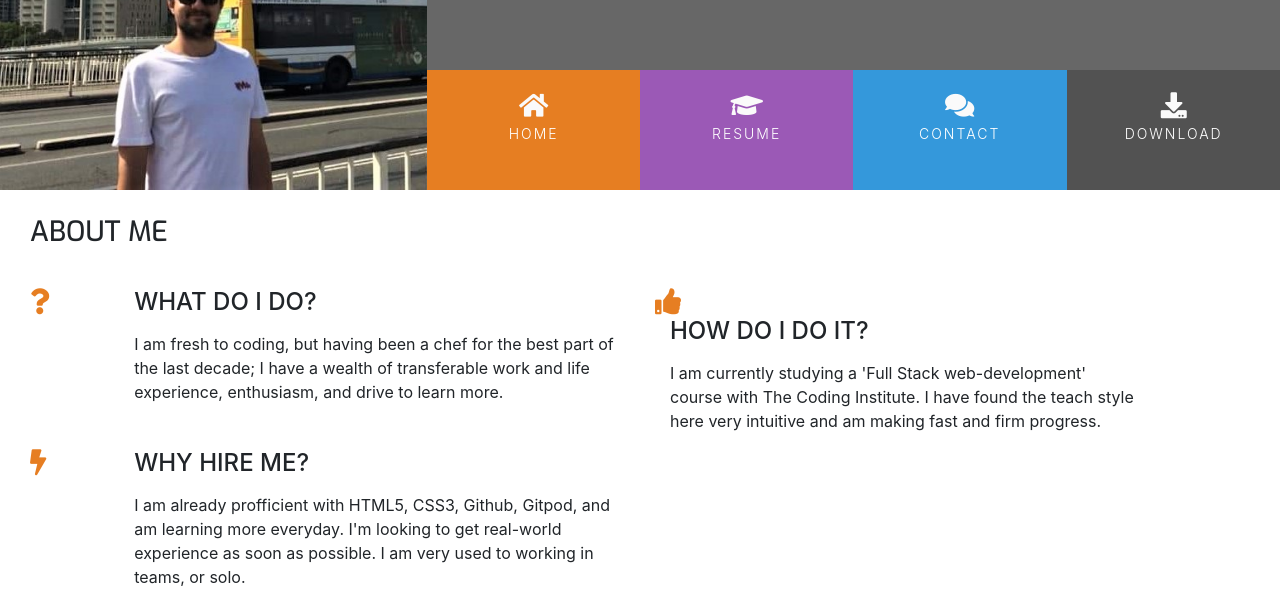
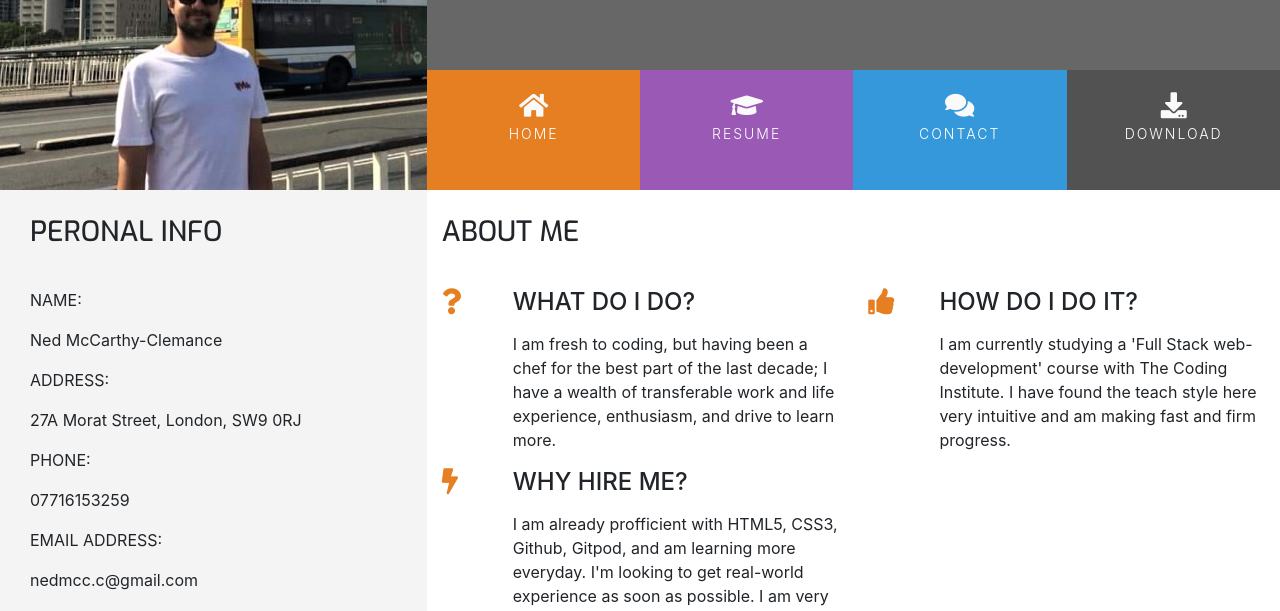
Before and after one commit to NedCosmo23/UCD-resume, a plain HTML site: page index.html in a window 1280 px wide. Shown: the part 179-790 px from the top of the page. Drawn offline with nearby package versions, Linux system fonts and the light colour scheme.

Commit message:
Added and began to style the personal info section

```diff
--- a/assets/css/style.css
+++ b/assets/css/style.css
@@ -8,6 +8,10 @@
 
 .bg-color-three-reasons {
     background-color: #fff;
+}
+
+.bg-color-personal-info {
+    background-color: #f4f4f4;
 }
 
 .ui-menu-color-home {
--- a/index.html
+++ b/index.html
@@ -1,6 +1,5 @@
 <!DOCTYPE html>
 <html lang="en">
-
 <head>
     <meta charset="UTF-8">
     <meta name="viewport" content="width=device-width, initial-scale=1.0">
@@ -12,7 +11,6 @@
     <link rel="stylesheet" href="assets/css/style.css" type="text/css">
     <title>Ned McC.C</title>
 </head>
-
 <body>
     <header>
         <div class="row no-gutters">
@@ -50,8 +48,67 @@
         </div>
     </header>
     <section class="container-fluid">
-        <div class="row row-table">
-            <div class="col-md-8 bg-color-three-reasons section-column">
+        <div class="row">
+            <div class="col-md-4 bg-color-personal-info section-column">
+                <div class="row">
+                    <div class="col-12">
+                        <h3 class="section-heading uppercase">Peronal Info</h3>
+                    </div>
+                </div>
+                <div class="personal-info-item">
+                    <div class="key">
+                        <p class="uppercase">
+                            Name:
+                        </p>
+                    </div>
+                    <div class="value">
+                        <p>
+                            Ned McCarthy-Clemance
+                        </p>
+                    </div>
+                </div>
+
+                <div class="personal-info-item">
+                    <div class="key">
+                        <p class="uppercase">
+                            Address:
+                        </p>
+                    </div>
+                    <div class="value">
+                        <p>
+                            27A Morat Street, London, SW9 0RJ
+                        </p>
+                    </div>
+                </div>
+
+                <div class="personal-info-item">
+                    <div class="key">
+                        <p class="uppercase">
+                            Phone:
+                        </p>
+                    </div>
+                    <div class="value">
+                        <p>
+                            07716153259
+                        </p>
+                    </div>
+                </div>
+
+                <div class="personal-info-item">
+                    <div class="key">
+                        <p class="uppercase">
+                            Email Address:
+                        </p>
+                    </div>
+                    <div class="value">
+                        <p>
+                            nedmcc.c@gmail.com
+                        </p>
+                    </div>
+                </div>
+
+            </div>
+            <div class="col-md-8 bg-color-three-reasons">
                 <div class="row">
                     <div class="col">
                         <h3 class="section-heading uppercase">About Me</h3>
@@ -65,8 +122,7 @@
                             </div>
                             <div class="col-10">
                                 <h4 class="three-reasons-heading uppercase">What do I do?</h4>
-                                <p>
-                                    I am fresh to coding, but having been a chef for the best part of the last decade;
+                                <p>I am fresh to coding, but having been a chef for the best part of the last decade;
                                     I have a wealth of transferable work and life experience,
                                     enthusiasm, and drive to learn more.
                                 </p>
@@ -77,18 +133,16 @@
                         <div class="row">
                             <div class="col-2">
                                 <i class="three-reasons-icon fa fa-thumbs-up" aria-hidden="true"></i>
-                            </div>
+
                         </div>
                         <div class="col-10">
                             <h4 class="three-reasons-heading uppercase">How do I do it?</h4>
-                            <p>
-                                I am currently studying a 'Full Stack web-development' course with The Coding Institute.
+                            <p>I am currently studying a 'Full Stack web-development' course with The Coding Institute.
                                 I have found the teach style here very intuitive and am making fast and firm progress.
                             </p>
                         </div>
                     </div>
-
-
+                    </div>
                     <div class="col-10 offset-1 offset-sm-0 col-sm-4 col-md-6">
                         <div class="row">
                             <div class="col-2">
@@ -96,8 +150,7 @@
                             </div>
                             <div class="col-10">
                                 <h4 class="three-reasons-heading uppercase">Why hire me?</h4>
-                                <p>
-                                    I am already profficient with HTML5, CSS3, Github, Gitpod, and am learning more
+                                <p>I am already profficient with HTML5, CSS3, Github, Gitpod, and am learning more
                                     everyday. I'm looking to get real-world experience as soon as possible. I am very
                                     used to working in teams, or solo.
                                 </p>
@@ -107,7 +160,6 @@
                 </div>
             </div>
         </div>
-
     </section>
     <footer class="container-fluid">
         <div id="footer-details" class="row">
```
